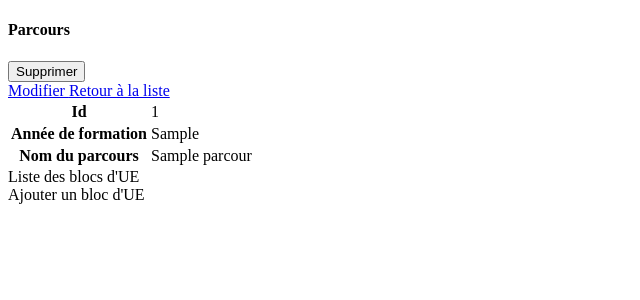
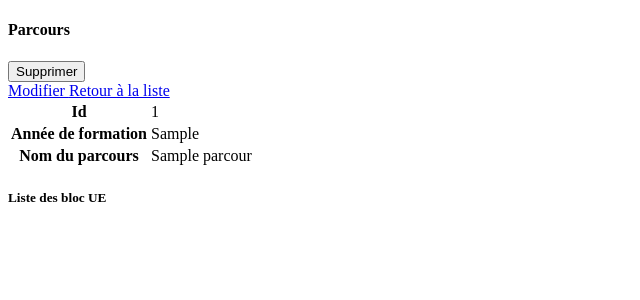
Before and after one commit to Drigtime/M2-choix-options, a Symfony app: template project/templates/parcours/show.html.twig in a window 1280 px wide. Shown: the part 26-326 px from the top of the page, without its empty margins (0-640 px from the left). Run offline with Twig, Linux system fonts and the light colour scheme; the template is opened without the code that fills it: most values are stand-ins (such as "Sample title", 1, 10 or a date in 2020); some libraries are stand-ins or nearby versions.

Commit message:
Parcours, correction probléme avec suppression et edition des blocUE

```diff
--- a/project/src/Controller/ParcoursController.php
+++ b/project/src/Controller/ParcoursController.php
@@ -63,6 +63,7 @@ class ParcoursController extends AbstractController
 
         if ($form->isSubmitted() && $form->isValid()) {
             $parcoursRepository->save($parcours, true);
+
 
             return $this->redirectToRoute('app_parcours_index', [], Response::HTTP_SEE_OTHER);
         }
--- a/project/src/Entity/BlocUE.php
+++ b/project/src/Entity/BlocUE.php
@@ -19,7 +19,8 @@ class BlocUE
     #[ORM\JoinColumn(nullable: false)]
     private ?BlocUECategory $blocUECategory = null;
 
-    #[ORM\ManyToOne(targetEntity: Parcours::class, inversedBy: 'blocUEs')]
+    #[ORM\ManyToOne(targetEntity: Parcours::class,inversedBy: 'blocUEs')]
+    #[ORM\JoinColumn(name: 'parcours_id', referencedColumnName: 'id', nullable: false)]
     private Parcours $parcours;
 
     #[ORM\ManyToMany(targetEntity: UE::class, inversedBy: 'blocUEs')]
--- a/project/src/Entity/Parcours.php
+++ b/project/src/Entity/Parcours.php
@@ -24,7 +24,7 @@ class Parcours
     #[ORM\OneToMany(mappedBy: 'parcours', targetEntity: Groupe::class)]
     private Collection $groupes;
 
-    #[ORM\OneToMany(mappedBy: 'parcours', targetEntity: BlocUE::class, cascade: ['persist', 'remove'])]
+    #[ORM\OneToMany(mappedBy: 'parcours', targetEntity: BlocUE::class, cascade: ['persist', 'remove'], orphanRemoval: true)]
     private Collection $blocUEs;
 
     #[ORM\OneToMany(mappedBy: 'parcours', targetEntity: CampagneChoix::class)]
--- a/project/templates/parcours/_form.html.twig
+++ b/project/templates/parcours/_form.html.twig
@@ -1,7 +1,7 @@
 {% import _self as formMacros %}
 
  {% macro printBlocUE(blocUE) %}
-     <div class="col-12 col-md-6" data-bloc-ue data-index="__name__">
+     <div class="col-12 col-md-6" data-bloc-ue data-index="{{ blocUE.vars.name }}">
          <div class="card">
              <div class="card-header">
                  <div class="d-flex">
--- a/project/templates/parcours/bloc_ue/_list.html.twig
+++ b/project/templates/parcours/bloc_ue/_list.html.twig
@@ -1,92 +1,38 @@
 {% if bloc_ues %}
-    <div class="row">
-        {% for bloc_ue in bloc_ues %}
-            <div class="col-12 col-sm-6 col-md-4 col-xl-3 g-2">
-                <div class="card">
-                    <div class="card-header px-2">
-                        <div class="d-flex">
-                            <div class="flex-grow-1">
-                                {{ bloc_ue.blocUECategory.label }}
-                            </div>
-                            <div class="flex-shrink-0">
-                                <div class="btn-group">
-                                    <a id="add-bloc-ue"
-                                       data-action="load-form" data-modal-title="Modifier le bloc UE"
-                                       data-custom="editBlocUECategory"
-                                       data-url="{{ path('app_parcours_edit_bloc_ue', {'id': parcours.id, 'blocUE': bloc_ue.id}) }}"
-                                       data-ajax-target="#list-bloc-ue"
-                                       class="btn btn-sm btn-primary">
-                                        <i class="fa fa-edit"></i>
-                                    </a>
-                                    <a id="delete-bloc-ue"
-                                       data-action="load-form"
-                                       data-modal-title="Suppression du bloc d'UE"
-                                       data-url="{{ path('app_parcours_delete_bloc_ue', {'id': parcours.id, 'blocUE': bloc_ue.id}) }}"
-                                       data-ajax-target="#list-bloc-ue"
-                                       class="btn btn-sm btn-danger">
-                                        <i class="fa fa-trash"></i>
-                                    </a>
-                                </div>
-                            </div>
+    <table class="table table-bordered">
+        <thead>
+        <tr>
+            {% for bloc_ue in bloc_ues %}
+                <th scope="col">{{ bloc_ue.blocUECategory.label }}</th>
+            {% endfor %}
+        </tr>
+        </thead>
+        <tbody>
+        <tr>
+            {% for bloc_ue in bloc_ues %}
+                <td>
+                    {% for ue in bloc_ue.ues %}
+                        <div>
+                            <a href="{{ path('app_ue_show', {'id': ue.id}) }}">{{ ue.label }}</a>
                         </div>
-                    </div>
-                    <div class="card-body">
-                        {% for ue in bloc_ue.ues %}
-                            <div>
-                                <a href="{{ path('app_ue_show', { 'id': ue.id }) }}">{{ ue.label }}</a>
-                            </div>
-                        {% endfor %}
-                    </div>
-                </div>
-            </div>
-        {% endfor %}
+                    {% endfor %}
+                </td>
+            {% endfor %}
+        </tr>
+        </tbody>
+    </table>
+{% else %}
+    <div class="alert alert-info">
+        Aucun bloc d'UE n'a été créé pour ce parcours.
     </div>
+{% endif %}
 
-    {#        {% for bloc_ue in bloc_ues %} #}
-    {#            <tr> #}
-    {#                <th>{{ bloc_ue.blocUECategory.label }}</th> #}
-    {#                <td> #}
-    {#                    {% for ue in bloc_ue.ues %} #}
-    {#                        <span class="badge bg-primary">{{ ue.label }}</span> #}
-    {#                    {% endfor %} #}
-    {#                </td> #}
-    {#                <td> #}
-    {#                    <div class="btn-group"> #}
-    {#                        <a id="add-bloc-ue" #}
-    {#                           data-action="load-form" data-modal-title="Modifier le bloc UE" #}
-    {#                           data-custom="editBlocUECategory" #}
-    {#                           data-url="{{ path('app_parcours_edit_bloc_ue', {'id': parcours.id, 'blocUE': bloc_ue.id}) }}" #}
-    {#                           data-ajax-target="#list-bloc-ue" #}
-    {#                           class="btn btn-sm btn-primary"> #}
-    {#                            <i class="fa fa-edit"></i> #}
-    {#                        </a> #}
-    {#                        <a id="delete-bloc-ue" #}
-    {#                           data-action="load-form" data-modal-title="Suppression du bloc d'UE" #}
-    {#                           data-url="{{ path('app_parcours_delete_bloc_ue', {'id': parcours.id, 'blocUE': bloc_ue.id}) }}" #}
-    {#                           data-ajax-target="#list-bloc-ue" #}
-    {#                           class="btn btn-sm btn-danger"> #}
-    {#                            <i class="fa fa-trash"></i> #}
-    {#                        </a> #}
-    {#                    </div> #}
-    {#                </td> #}
-    {#            </tr> #}
-    {#        {% endfor %} #}
-{% else %}
-    <p>Aucun bloc UE n'a été trouvé.</p>
-{% endif %}
-{#    <tr> #}
-{#        <td>{{ bloc_ue.id }}</td> #}
-{#        <td>{{ bloc_ue.blocUECategory.label }}</td> #}
-{#        <td> #}
-{#            {% for ue in bloc_ue.UEs %} #}
-{#                <span class="badge bg-primary"> #}
-{#                            <a href="{{ path('app_ue_show', {'id': ue.id}) }}" #}
-{#                               class="text-white text-decoration-none">{{ ue.label }}</a> #}
-{#                        </span> #}
+{#        {% for bloc_ue in bloc_ues %} #}
+{#            {% for ue in bloc_ue.ues %} #}
+{#                <tr> #}
+{#                    <td> #}
+{#                        <a href="{{ path('app_ue_show', {'id': ue.id}) }}">{{ ue.label }}</a> #}
+{#                    </td> #}
+{#                </tr> #}
 {#            {% endfor %} #}
-{#        </td> #}
-{#        <td> #}
-{#            <a href="{{ path('app_bloc_ue_show', {'id': bloc_ue.id}) }}">show</a> #}
-{#            <a href="{{ path('app_bloc_ue_edit', {'id': bloc_ue.id}) }}">edit</a> #}
-{#        </td> #}
-{#    </tr> #}
+{#        {% endfor %} #}
--- a/project/templates/parcours/show.html.twig
+++ b/project/templates/parcours/show.html.twig
@@ -42,30 +42,8 @@
         </tbody>
     </table>
 
-    <div class="card">
-        <div class="card-header">
-            <div class="d-flex">
-                <div class="flex-grow-1">
-                    Liste des blocs d'UE
-                </div>
-                <div class="flex-shrink-0">
-                    <div class="d-flex gap-2">
-                        <a id="add-bloc-ue"
-                           data-action="load-form" data-modal-title="Ajouter un bloc d'UE"
-                           data-url="{{ path('app_parcours_add_bloc_ue', {'id': parcour.id}) }}"
-                           data-ajax-target="#list-bloc-ue"
-                           class="btn btn-sm btn-primary">
-                            <i class="fas fa-plus"></i>
-                            Ajouter un bloc d'UE
-                        </a>
-                    </div>
-                </div>
-            </div>
-        </div>
-        <div id="list-bloc-ue" class="card-body">
-            {{ include('parcours/bloc_ue/_list.html.twig', {'bloc_ues': parcour.blocUes, 'parcours': parcour}) }}
-        </div>
-    </div>
+    <h5>Liste des bloc UE</h5>
+    {{ include('parcours/bloc_ue/_list.html.twig', {'bloc_ues': parcour.blocUes, 'parcours': parcour}) }}
 {% endblock %}
 
 {% block javascripts %}
```
Also changed, not shown: project/src/Form/BlocUEType.php (+16 -11 lines).
